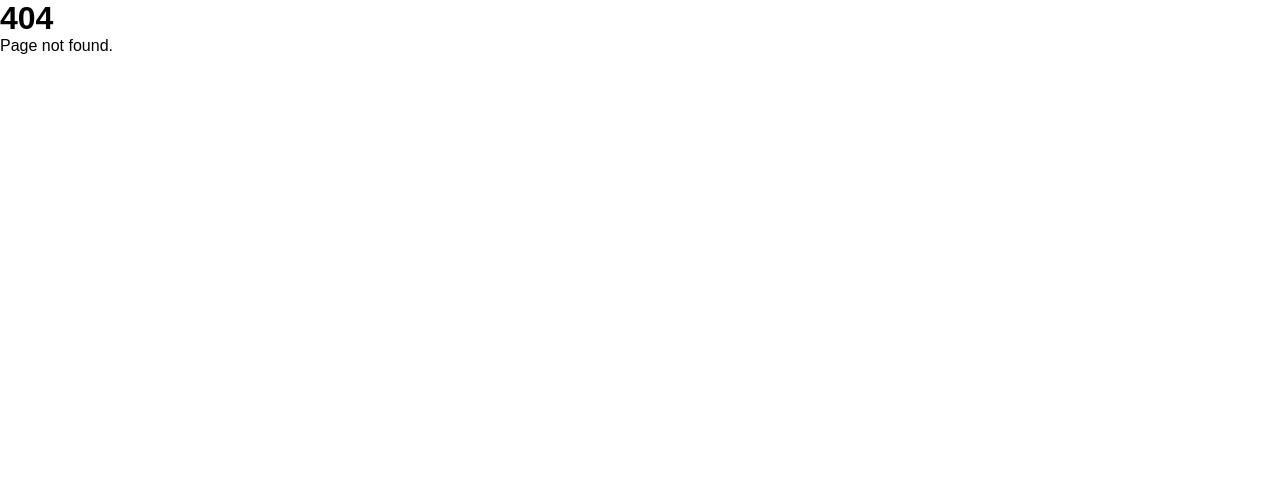
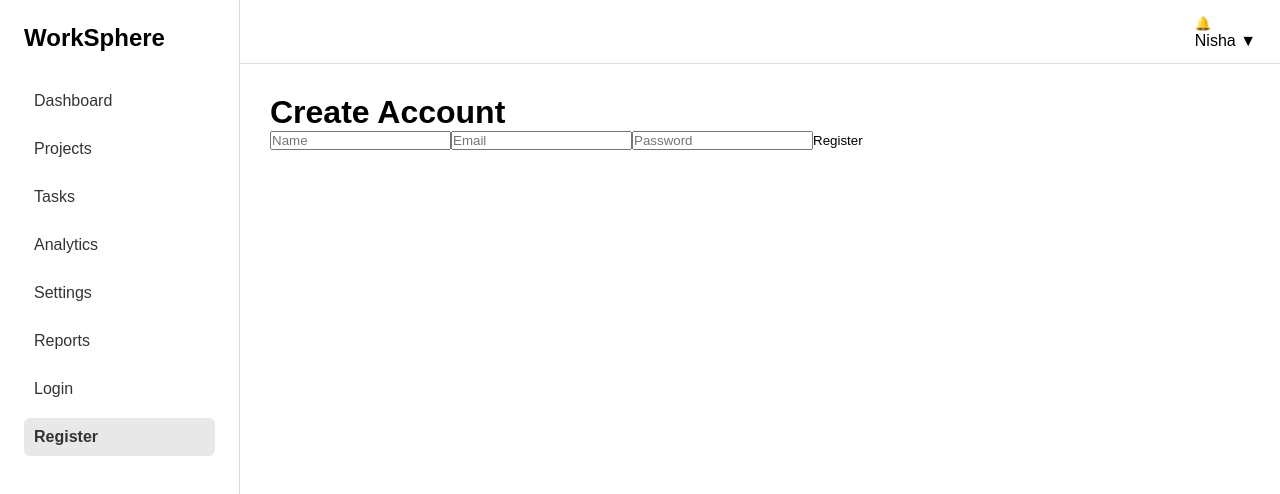
Before and after one commit to lazyraven/worksphere, a React app in the folder frontend/: page /register in a window 1280 px wide. Before the commit this address had no page. Shown: the top 494 px of the page. Built offline with nearby package versions, Linux system fonts and the light colour scheme; the HTML template or start-up script is replaced by a standard one.

Commit message:
register integration frontend

```diff
--- a/frontend/src/App.jsx
+++ b/frontend/src/App.jsx
@@ -8,7 +8,9 @@ import Analytics from './pages/Analytics.jsx';
 import Settings from './pages/Settings.jsx';
 import NotFound from './pages/NotFound.jsx';
 import ProjectDetails from './pages/ProjectDetails.jsx';
-import Reports from './pages/Reports.jsx'
+import Reports from './pages/Reports.jsx';
+import Login from './pages/Login.jsx';
+import Register from './pages/Register.jsx'
 
 function App() {
   return (
@@ -24,6 +26,9 @@ function App() {
         <Route path='/settings' element={<Settings />} />
         <Route path='/analytics' element={<Projects />} />
         <Route path='/reports' element={<Reports/>}/>
+
+        <Route path='/login' element={<Login/>}/>
+        <Route path='/register' element={<Register/>}/>
       </Route>
         <Route path='/' element={<Navigate to='/dashboard' replace />} />
         <Route path='*' element={<NotFound />} />
--- a/frontend/src/components/layout/Sidebar.jsx
+++ b/frontend/src/components/layout/Sidebar.jsx
@@ -33,6 +33,14 @@ const menuItems = [
     {
         label: 'Reports',
         path: '/reports'
+    },
+    {
+        label: 'Login',
+        path: '/login'
+    },
+    {
+        label: 'Register',
+        path: '/register'
     }
 ];
 
--- /dev/null
+++ b/frontend/src/pages/Register.jsx
@@ -0,0 +1,104 @@
+import { useState } from 'react';
+import { useNavigate } from 'react-router-dom';
+
+import { apiRequest } from '../services/api';
+import { useAuth } from '../hooks/useAuth';
+
+function Register() {
+  const navigate = useNavigate();
+  const { login } = useAuth();
+
+  const [formData, setFormData] = useState({
+    name: '',
+    email: '',
+    password: ''
+  });
+
+  const [error, setError] = useState('');
+  const [loading, setLoading] = useState(false);
+
+  function handleChange(event) {
+    const { name, value } = event.target;
+
+    setFormData((previous) => ({
+      ...previous,
+      [name]: value
+    }));
+  }
+
+  async function handleSubmit(event) {
+    event.preventDefault();
+
+    setError('');
+    setLoading(true);
+
+    try {
+      const response = await apiRequest(
+        '/auth/register',
+        {
+          method: 'POST',
+          body: JSON.stringify(formData)
+        }
+      );
+
+      localStorage.setItem(
+        'token',
+        response.data.token
+      );
+
+      login(response.data.user);
+
+      navigate('/dashboard');
+    } catch (error) {
+      setError(error.message);
+    } finally {
+      setLoading(false);
+    }
+  }
+
+  return (
+    <div>
+      <h1>Create Account</h1>
+
+      {error && <p>{error}</p>}
+
+      <form onSubmit={handleSubmit}>
+
+        <input
+          name="name"
+          placeholder="Name"
+          value={formData.name}
+          onChange={handleChange}
+        />
+
+        <input
+          name="email"
+          type="email"
+          placeholder="Email"
+          value={formData.email}
+          onChange={handleChange}
+        />
+
+        <input
+          name="password"
+          type="password"
+          placeholder="Password"
+          value={formData.password}
+          onChange={handleChange}
+        />
+
+        <button
+          type="submit"
+          disabled={loading}
+        >
+          {loading
+            ? 'Creating account...'
+            : 'Register'}
+        </button>
+
+      </form>
+    </div>
+  );
+}
+
+export default Register;
```
